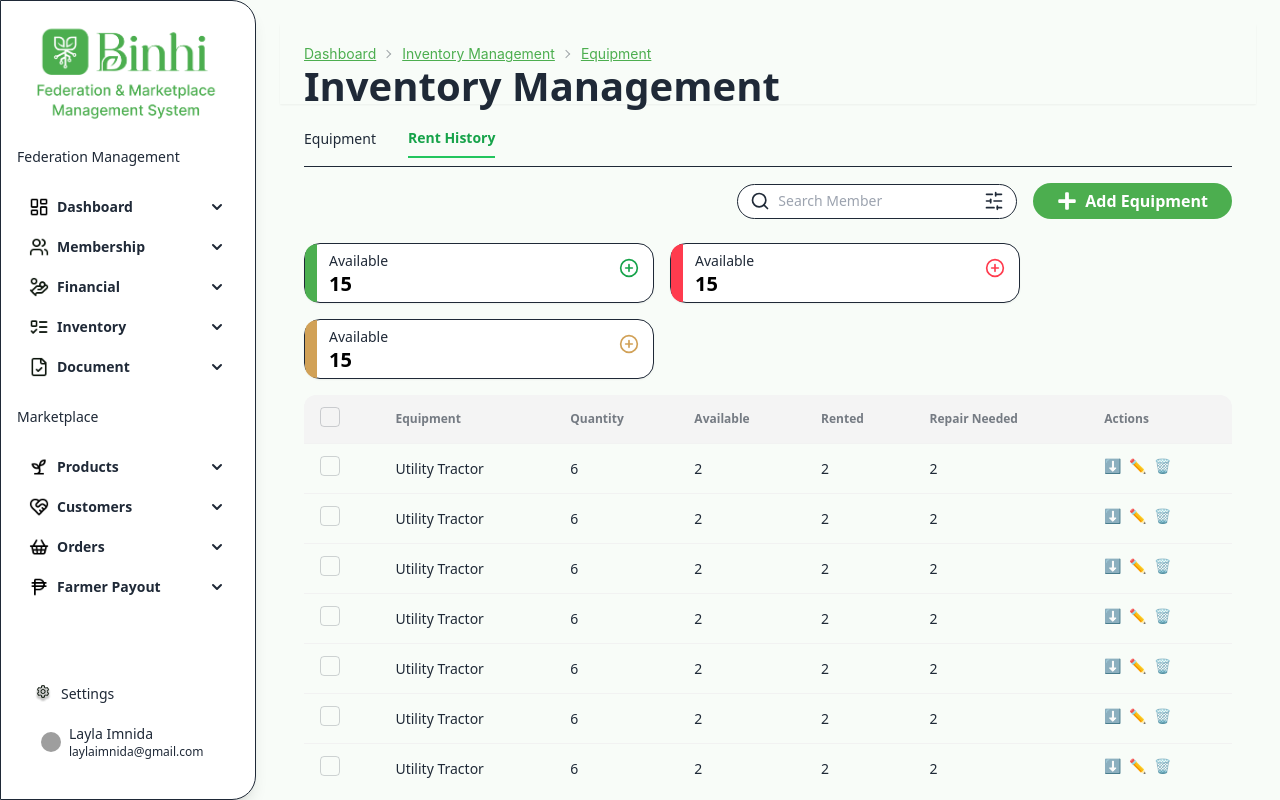
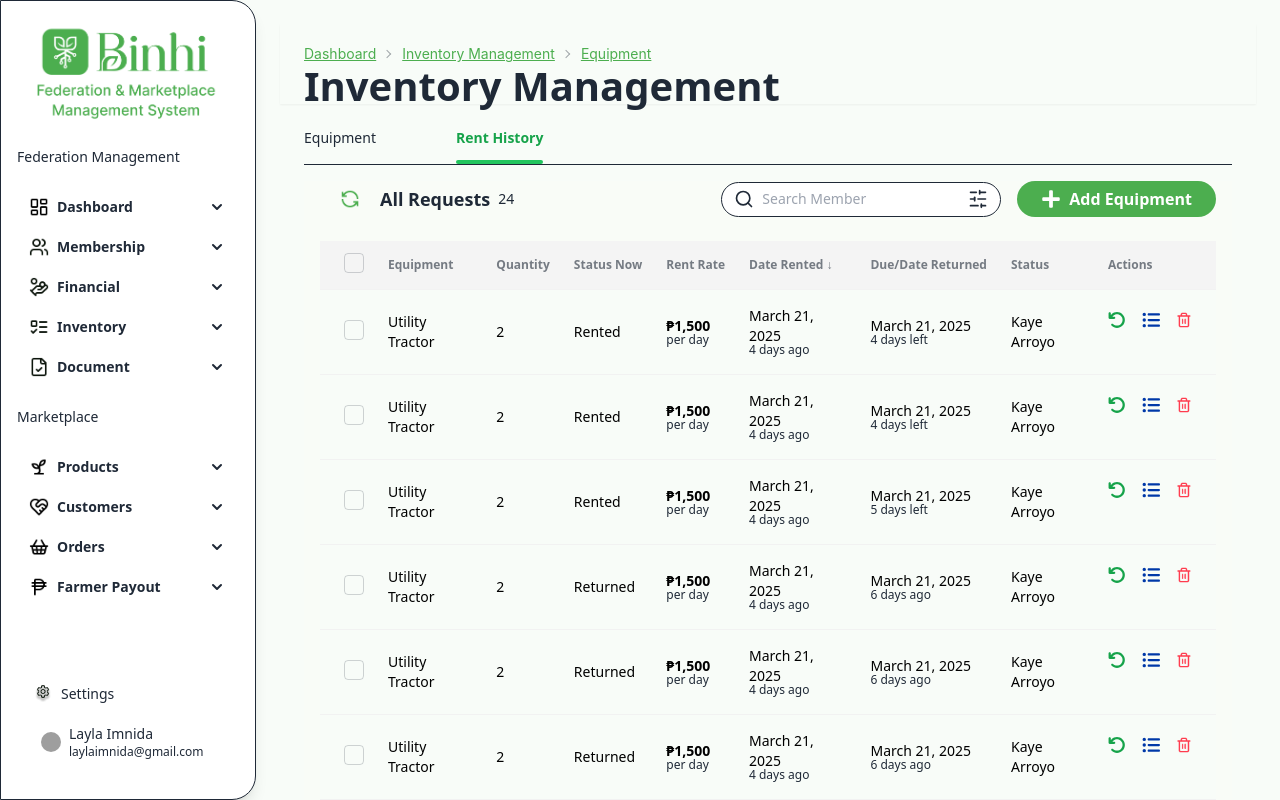
Before and after one commit to Arzion032/binhi-fms-frontend, a React (Vite) app: page /inventory in a window 1280 px wide. Both pictures are taken after a click on the button "Rent History". Shown: the top 800 px of the page. Built offline with nearby package versions, Linux system fonts and the light colour scheme; grey boxes are pictures that could not be loaded.

Commit message:
Add files via upload

```diff
--- a/src/components/Inventory.jsx
+++ b/src/components/Inventory.jsx
@@ -1,6 +1,12 @@
-import React, { useState } from 'react';
+import React, { useState, useRef, useEffect } from 'react';
 import { Search, PlusCircle, SlidersHorizontal, X } from 'lucide-react';
 import { FaPlus } from 'react-icons/fa';
+import { FontAwesomeIcon } from '@fortawesome/react-fontawesome';
+import { faSlidersH, faFileAlt, faChevronLeft, faChevronRight } from '@fortawesome/free-solid-svg-icons';
+import loop from '../assets/loop.png';
+import { faUndo, faListUl } from '@fortawesome/free-solid-svg-icons';
+import edtIcon from '../assets/Trash.png';
+import Pencil from '../assets/Pencil.png';
 
 export default function EquipmentPage() {
   const [activeTab, setActiveTab] = useState('equipment');
@@ -8,17 +14,47 @@ export default function EquipmentPage() {
   const [showFilters, setShowFilters] = useState(false);
   const [selectedRole, setSelectedRole] = useState('');
   const [isIncomeModalOpen, setIncomeModalOpen] = useState(false);
+  const [indicatorStyle, setIndicatorStyle] = useState({});
+  const tabsRef = useRef([]);
+  const containerRef = useRef();
+
+  const tabs = ['equipment', 'rentHistory'];
+
+  useEffect(() => {
+    const activeIndex = tabs.indexOf(activeTab);
+    const currentTab = tabsRef.current[activeIndex];
+    if (currentTab && containerRef.current) {
+      const containerLeft = containerRef.current.getBoundingClientRect().left;
+      const tabLeft = currentTab.getBoundingClientRect().left;
+      const offsetLeft = tabLeft - containerLeft;
+      setIndicatorStyle({
+        left: offsetLeft,
+        width: currentTab.offsetWidth,
+      });
+    }
+  }, [activeTab]);
 
   const clearFilters = () => {
     setSelectedRole('');
   };
 
+  const rows = Array.from({ length: 8 }, (_, index) => ({
+    id: index + 1,
+    equipment: 'Utility Tractor',
+    quantity: 2,
+    statusNow: index < 3 ? 'Rented' : 'Returned',
+    rentRate: '₱1,500',
+    dateRented: 'March 21, 2025',
+    rentedAgo: '4 days ago',
+    dueDate: 'March 21, 2025',
+    dueIn: index === 2 ? '5 days left' : index < 3 ? '4 days left' : '6 days ago',
+    renter: 'Kaye Arroyo'
+  }));
+
   return (
     <div className="p-0">
       <div className="w-full bg-binhi-100 shadow-sm">
-        {/* Navbar with breadcrumbs and right icon */}
         <div className="flex items-center justify-between px-6 py-3">
-          {/* Breadcrumbs */}
           <div className="flex-1">
             <div className="text-sm breadcrumbs font-inter text-base">
               <ul>
@@ -29,77 +65,70 @@ export default function EquipmentPage() {
             </div>
           </div>
         </div>
-
-        {/* Page Title */}
         <div className="px-6 pb-4 h-5 flex items-center">
-          <h1 className="text-[40px] font-bold text-gray-800">
-            Inventory Management
-          </h1>
+          <h1 className="text-[40px] font-bold text-gray-800">Inventory Management</h1>
         </div>
       </div>
 
+
+
       <div className="p-6 bg-gray-50 min-h-screen text-sm font-sans">
-        {/* Tabs */}
-        <div className="flex gap-8 border-b pb-2 mb-4">
+      <div
+        className="relative flex gap-20 border-b pb-2 mb-4"
+        ref={containerRef}
+      >
+        {/* Sliding Indicator */}
+        <span
+          className="absolute bottom-0 h-1 bg-green-500 transition-all duration-300 rounded-full"
+          style={{ ...indicatorStyle }}
+        />
+
+        {tabs.map((tab, index) => (
           <button
-            onClick={() => setActiveTab('equipment')}
-            className={`pb-2 ${activeTab === 'equipment' ? 'border-b-2 border-green-500 text-green-600 font-semibold' : 'text-gray-500'}`}>
-            Equipment
+            key={tab}
+            ref={el => (tabsRef.current[index] = el)}
+            onClick={() => setActiveTab(tab)}
+            className={`pb-2 transition-colors duration-200 ${
+              activeTab === tab
+                ? 'text-green-600 font-semibold'
+                : 'text-gray-500'
+            }`}
+          >
+            {tab === 'equipment' ? 'Equipment' : 'Rent History'}
           </button>
-          <button
-            onClick={() => setActiveTab('rentHistory')}
-            className={`pb-2 ${activeTab === 'rentHistory' ? 'border-b-2 border-green-500 text-green-600 font-semibold' : 'text-gray-500'}`}>
-            Rent History
-          </button>
+        ))}
       </div>
 
-        {/* Right Side */}
+        {activeTab === "equipment" && (
+          <>
             <div className="flex justify-end mb-6">
               <div className="flex items-center space-x-4">
-            {/* Search Bar */}
                 <div className="relative w-[280px] h-[35px] flex items-center border rounded-full px-3 py-1 bg-white">
                   <Search className="text-gray-500 w-5 h-5 mr-2" />
-              <input
-                type="text"
-                placeholder="Search Member"
-                className="flex-1 outline-none bg-white"
-                value={searchCurrent}
-                onChange={(e) => setSearchCurrent(e.target.value)}
-              />
+                  <input type="text" placeholder="Search Member" className="flex-1 outline-none bg-white" value={searchCurrent} onChange={(e) => setSearchCurrent(e.target.value)} />
                   <button onClick={() => setShowFilters(!showFilters)}>
                     <SlidersHorizontal className="text-gray-600 w-5 h-5" />
                   </button>
                 </div>
 
-            {/* Filter Panel */}
                 {showFilters && (
                   <div className="flex items-center space-x-1 p-2 rounded-lg w-fit">
                     <div className="flex items-center space-x-1 border rounded-l-3xl px-3 py-1 cursor-pointer bg-white border border-[#858585] h-[35px]">
                       <SlidersHorizontal className="text-blue w-4 h-4" />
                       <span className="mr-2 p-2 text-sm text-blue font-medium">Active Filters</span>
                     </div>
-
-                <select
-                  value={selectedRole}
-                  onChange={(e) => setSelectedRole(e.target.value)}
-                  className="border border-[#858585] h-[35px] w-[60px] text-center text-sm bg-white text-[#858585]"
-                >
+                    <select value={selectedRole} onChange={(e) => setSelectedRole(e.target.value)} className="border border-[#858585] h-[35px] w-[60px] text-center text-sm bg-white text-[#858585]">
                       <option value="">Role</option>
                       <option value="admin">Farmer</option>
                       <option value="member">Member</option>
                     </select>
-
-                <button
-                  onClick={clearFilters}
-                  className="flex items-center space-x-1 border rounded-r-3xl px-3 py-1 text-sm border border-[#858585] h-[35px] bg-white text-[#858585]"
-                >
+                    <button onClick={clearFilters} className="flex items-center space-x-1 border rounded-r-3xl px-3 py-1 text-sm border border-[#858585] h-[35px] bg-white text-[#858585]">
                       <X className="w-4 h-4 text-[#858585]" />
                       <span>Clear</span>
                     </button>
                   </div>
                 )}
 
-            {/* Add Member Button */}
                 <button className="flex items-center justify-center gap-2 bg-app-primary hover:bg-app-primary/90 text-white rounded-full px-6 py-2">
                   <FaPlus className="w-5 h-5" />
                   <span className="font-semibold text-[16px]">Add Equipment</span>
@@ -107,16 +136,12 @@ export default function EquipmentPage() {
               </div>
             </div>
 
-        {/* Top Section */}
             <div className="flex flex-wrap gap-4 mb-4">
-          {/* CARD 1 */}
-          <div className="relative bg-white rounded-2xl border border-gray-300 flex flex-col justify-between h-[60px] w-[350px] shadow-sm">
-            <div className="absolute left-0 top-0 h-full w-3 rounded-tl-2xl rounded-bl-2xl bg-[#4caf50]" />
+              {["#4caf50", "#FF3B4E", "#D1A157"].map((color, index) => (
+                <div key={index} className="relative bg-white rounded-2xl border border-gray-300 flex flex-col justify-between h-[60px] w-[350px] shadow-sm">
+                  <div className={`absolute left-0 top-0 h-full w-3 rounded-tl-2xl rounded-bl-2xl`} style={{ backgroundColor: color }} />
                   <div className="absolute top-2 right-2 z-20">
-              <button
-                onClick={() => setIncomeModalOpen(true)}
-                className="flex items-center justify-center w-[32px] h-[32px] text-green-600 rounded-full hover:bg-green-600 hover:text-white transition-all"
-              >
+                    <button onClick={() => setIncomeModalOpen(true)} className="flex items-center justify-center w-[32px] h-[32px] text-green-600 rounded-full hover:bg-green-600 hover:text-white transition-all">
                       <PlusCircle className="w-[20px] h-[20px]" />
                     </button>
                   </div>
@@ -125,43 +150,9 @@ export default function EquipmentPage() {
                     <span className="text-xl font-bold text-black leading-tight">15</span>
                   </div>
                 </div>
-
-          {/* CARD 2 */}
-          <div className="relative bg-white rounded-2xl border border-gray-300 flex flex-col justify-between h-[60px] w-[350px] shadow-sm">
-            <div className="absolute left-0 top-0 h-full w-3 rounded-tl-2xl rounded-bl-2xl bg-[#FF3B4E]" />
-            <div className="absolute top-2 right-2 z-20">
-              <button
-                onClick={() => setIncomeModalOpen(true)}
-                className="flex items-center justify-center w-[32px] h-[32px] text-[#FF3B4E] rounded-full hover:bg-[#FF3B4E] hover:text-white transition-all"
-              >
-                <PlusCircle className="w-[20px] h-[20px]" />
-              </button>
-            </div>
-            <div className="flex flex-col justify-center px-6 h-full">
-              <span className="text-sm text-gray-500">Available</span>
-              <span className="text-xl font-bold text-black leading-tight">15</span>
-            </div>
+              ))}
             </div>
 
-          {/* CARD 3 */}
-          <div className="relative bg-white rounded-2xl border border-gray-300 flex flex-col justify-between h-[60px] w-[350px] shadow-sm">
-            <div className="absolute left-0 top-0 h-full w-3 rounded-tl-2xl rounded-bl-2xl bg-[#D1A157]" />
-            <div className="absolute top-2 right-2 z-20">
-              <button
-                onClick={() => setIncomeModalOpen(true)}
-                className="flex items-center justify-center w-[32px] h-[32px] text-[#D1A157] rounded-full hover:bg-[#D1A157] hover:text-white transition-all"
-              >
-                <PlusCircle className="w-[20px] h-[20px]" />
-              </button>
-            </div>
-            <div className="flex flex-col justify-center px-6 h-full">
-              <span className="text-sm text-gray-500">Available</span>
-              <span className="text-xl font-bold text-black leading-tight">15</span>
-            </div>
-          </div>
-        </div>
-
-        {/* Table */}
             <div className="w-full overflow-x-auto rounded-xl">
               <table className="table w-full">
                 <thead>
@@ -186,28 +177,171 @@ export default function EquipmentPage() {
                       <td>2</td>
                       <td className="flex gap-2">
                         <button className="text-green-600">⬇️</button>
-                    <button className="text-blue-600">✏️</button>
-                    <button className="text-red-600">🗑️</button>
+                        <span>
+                          <img src={Pencil} alt="Pencil" className="w-4 h-4" />
+                        </span>
+                        <span className="w-4 h-4 cursor-pointer hover:brightness-110 inline-block">
+                          <img src={edtIcon} alt="Trash" className="w-4 h-4" />
+                         </span>
+                      </td>
+                    </tr>
+                  ))}
+                </tbody>
+              </table>
+              <div className="flex justify-center items-center p-4 space-x-2 text-gray-500 text-sm">
+                <button className="px-2">&lt;</button>
+                {[1, 2, 3, 4, 5].map((num) => (
+                  <button key={num} className={`w-8 h-8 rounded ${num === 1 ? 'bg-gray-300' : 'hover:bg-gray-200'}`}>{num}</button>
+                ))}
+                <span>...</span>
+                <button className="px-2">&gt;</button>
+              </div>
+            </div>
+          </>
+        )}
+
+        {activeTab === "rentHistory" && (
+          <>
+            <div className="bg-[#F9FCF7] min-h-screen flex justify-center px-4">
+              <div className="max-w-7xl w-full">
+                <div className="flex flex-col sm:flex-row sm:items-center sm:justify-between mb-6 gap-4">
+                  {/* Left side: All Requests */}
+                  <div className="flex items-center">
+                                <img
+                                  src={loop}
+                                  alt="loop"
+                                  className="ml-5 mr-5 w-[20px] max-w-full object-contain"
+                                />
+                    <span className="text-[15.5px] text-lg font-semibold mr-2">All Requests</span>
+                    <span className="text-gray-400 font-normal">24</span>
+                  </div>
+
+            {/* Right side: Search + Filters + Button */}
+            <div className="flex items-center space-x-4">
+              <div className="relative w-[280px] h-[35px] flex items-center border rounded-full px-3 py-1 bg-white">
+                <Search className="text-gray-500 w-5 h-5 mr-2" />
+                <input
+                  type="text"
+                  placeholder="Search Member"
+                  className="flex-1 outline-none bg-white"
+                  value={searchCurrent}
+                  onChange={(e) => setSearchCurrent(e.target.value)}
+                />
+                <button onClick={() => setShowFilters(!showFilters)}>
+                  <SlidersHorizontal className="text-gray-600 w-5 h-5" />
+                </button>
+              </div>
+
+              {showFilters && (
+                <div className="flex items-center space-x-1 p-2 rounded-lg w-fit">
+                  <div className="flex items-center space-x-1 border rounded-l-3xl px-3 py-1 cursor-pointer bg-white border border-[#858585] h-[35px]">
+                    <SlidersHorizontal className="text-blue w-4 h-4" />
+                    <span className="mr-2 p-2 text-sm text-blue font-medium">Active Filters</span>
+                  </div>
+                  <select
+                    value={selectedRole}
+                    onChange={(e) => setSelectedRole(e.target.value)}
+                    className="border border-[#858585] h-[35px] w-[60px] text-center text-sm bg-white text-[#858585]"
+                  >
+                    <option value="">Role</option>
+                    <option value="admin">Farmer</option>
+                    <option value="member">Member</option>
+                  </select>
+                  <button
+                    onClick={clearFilters}
+                    className="flex items-center space-x-1 border rounded-r-3xl px-3 py-1 text-sm border border-[#858585] h-[35px] bg-white text-[#858585]"
+                  >
+                    <X className="w-4 h-4 text-[#858585]" />
+                    <span>Clear</span>
+                  </button>
+                </div>
+              )}
+
+              <button className="flex items-center justify-center gap-2 bg-app-primary hover:bg-app-primary/90 text-white rounded-full px-6 py-2">
+                <FaPlus className="w-5 h-5" />
+                <span className="font-semibold text-[16px]">Add Equipment</span>
+              </button>
+            </div>
+          </div>
+
+
+
+        <table className="table w-full">
+          <thead>
+            <tr className="text-left" style={{ backgroundColor: "#F4F4F4" }}>
+              <th className="pl-6 pr-3 py-3 w-12">
+                <input type="checkbox" className="checkbox checkbox-sm rounded" />
+              </th>
+              <th className="px-3 py-3">Equipment</th>
+              <th className="px-3 py-3">Quantity</th>
+              <th className="px-3 py-3">Status Now</th>
+              <th className="px-3 py-3">Rent Rate</th>
+              <th className="px-3 py-3">Date Rented <span className="inline-block">↓</span></th>
+              <th className="px-3 py-3">Due/Date Returned</th>
+              <th className="px-3 py-3">Status</th>
+              <th className="px-3 py-3 pr-6">Actions</th>
+            </tr>
+          </thead>
+          <tbody>
+            {rows.map((row) => (
+              <tr key={row.id} className="bg-[#F8FCF8] border-b border-gray-200">
+                <td className="pl-6 pr-3 py-4 align-middle">
+                  <input type="checkbox" className="checkbox checkbox-sm rounded" />
+                </td>
+                <td className="px-3 py-4 text-black align-middle">{row.equipment}</td>
+                <td className="px-3 py-4 text-black align-middle">{row.quantity}</td>
+                <td className="px-3 py-4 text-black align-middle">{row.statusNow}</td>
+                <td className="px-3 py-4 align-middle">
+                  <div className="font-bold text-black">{row.rentRate}</div>
+                  <div className="text-xs text-gray-500 -mt-1">per day</div>
+                </td>
+                <td className="px-3 py-4 align-middle">
+                  <div className=" text-black">{row.dateRented}</div>
+                  <div className="text-xs text-gray-500 -mt-1">{row.rentedAgo}</div>
+                </td>
+                <td className="px-3 py-4 align-middle">
+                  <div className="text-black">{row.dueDate}</div>
+                  <div className="text-xs text-gray-500 -mt-1">{row.dueIn}</div>
+                </td>
+                <td className="px-3 py-4 text-black align-middle">{row.renter}</td>
+                <td className="px-3 py-4 pr-6 flex items-center space-x-4 align-middle">
+                  <button aria-label="Return" className="text-green-600 hover:text-green-700 text-lg">
+                    <FontAwesomeIcon icon={faUndo} />
+                  </button>
+                  <button aria-label="Details" className="text-blue hover:text-blue text-lg">
+                    <FontAwesomeIcon icon={faListUl} />
+                  </button>
+                  <span className="w-4 h-4 cursor-pointer hover:brightness-110 inline-block">
+                                          <img src={edtIcon} alt="Trash" className="w-4 h-4" />
+                                      </span>
                 </td>
               </tr>
             ))}
           </tbody>
         </table>
 
-          {/* Pagination */}
-          <div className="flex justify-center items-center p-4 space-x-2 text-gray-500 text-sm">
-            <button className="px-2">&lt;</button>
-            {[1, 2, 3, 4, 5].map((num) => (
-              <button
-                key={num}
-                className={`w-8 h-8 rounded ${num === 1 ? 'bg-gray-300' : 'hover:bg-gray-200'}`}>
-                {num}
+
+      <nav className="flex justify-center bg-[#F8FCF8] items-center space-x-3 py-6 text-gray-500 text-sm select-none" aria-label="Pagination">
+        <button aria-label="Previous page" className="p-2 hover:text-gray-700">
+          <FontAwesomeIcon icon={faChevronLeft} />
         </button>
+        <button aria-current="page" className="bg-gray-300 rounded-md px-4 py-2 font-semibold text-black cursor-default">
+          1
+        </button>
+        {[2, 3, 4, 5].map((page) => (
+          <button key={page} className="px-4 py-2 rounded-md hover:bg-gray-200">{page}</button>
         ))}
-            <span>...</span>
-            <button className="px-2">&gt;</button>
+        <span className="px-2 py-2">...</span>
+        <button aria-label="Next page" className="p-2 hover:text-gray-700">
+          <FontAwesomeIcon icon={faChevronRight} />
+        </button>
+      </nav>
     </div>
     </div>
+
+
+          </>
+        )}
       </div>
     </div>
   );
```
Lines whose indentation alone changed are shown as unchanged.
